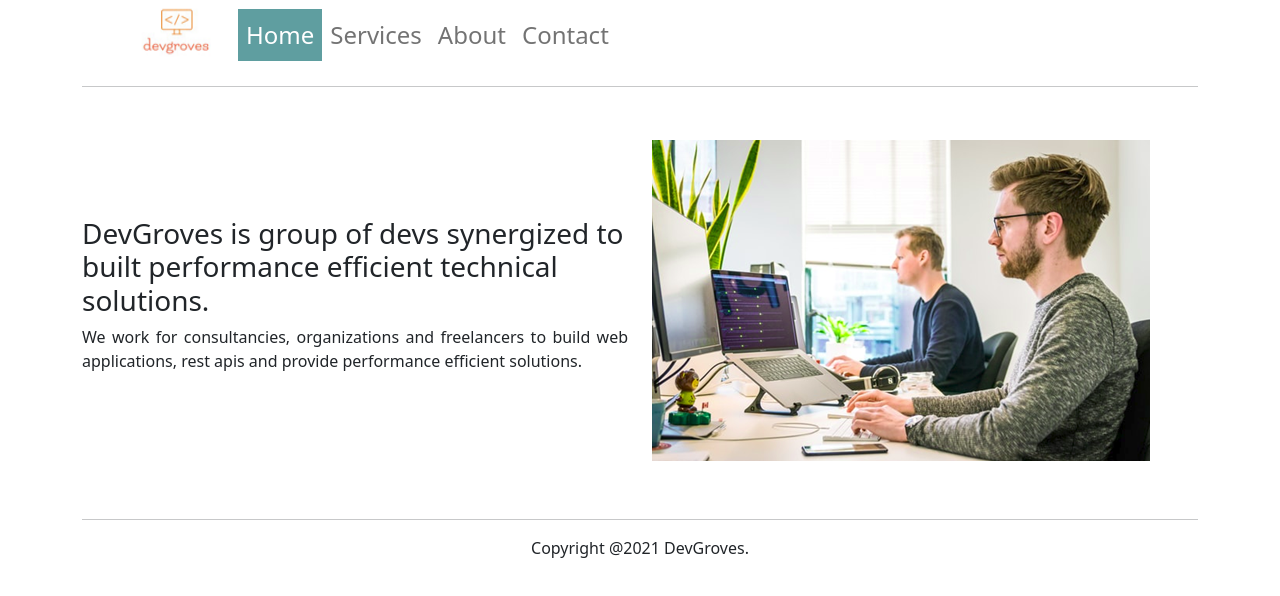
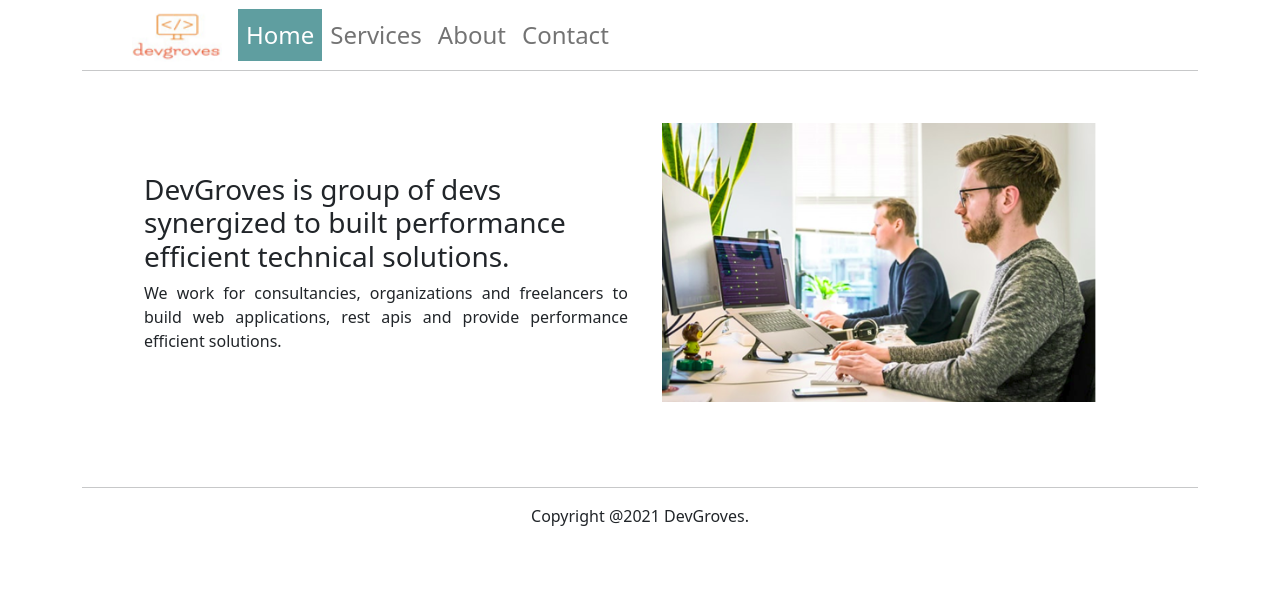
Before and after one commit to devgroves/consultingtemplatebynextjs, a Next.js app: page / in a window 1280 px wide. Shown: the top 596 px of the page. Built offline with nearby package versions, Linux system fonts and the light colour scheme.

Commit message:
Fixing header and bring uniformity among the pages, still image need to be positioned

```diff
--- a/components/Header.jsx
+++ b/components/Header.jsx
@@ -15,7 +15,7 @@ export default function Header() {
       <Container>
         <Navbar className="navbar-bg">
           <Navbar.Brand onClick={() => navigate("home")} >
-            <Image src={Logo} alt="DevGroves" width="90" height="70"/>
+            <Image src={Logo} className="brandlogo" alt="DevGroves" width="90" height="70"/>
           </Navbar.Brand>
           <Navbar.Toggle aria-controls="basic-navbar-nav" />
             <Nav>
@@ -25,7 +25,7 @@ export default function Header() {
               <Nav.Link className={`${router.pathname==="/contact" ? "activeNav" : ""}`} onClick={() => navigate("contact")}>Contact</Nav.Link>
             </Nav>
         </Navbar>
-        <hr></hr>
+        <hr className="zeroMargin"></hr>
       </Container>
     </>
   );
--- a/pages/about.jsx
+++ b/pages/about.jsx
@@ -37,7 +37,6 @@ export default function About() {
             <Image
               src={Image1}
               alt="Picture of the author"
-              className="img-fluid"
             />
           </Col>
         </Row>
--- a/pages/index.js
+++ b/pages/index.js
@@ -35,7 +35,7 @@ export default function Home() {
             <Image
               src={Image1}
               alt="Picture of the author"
-              className="img-fluid"
+              className="img-fluid imgContain"
             />
           </Col>
         </Row>
--- a/pages/services.jsx
+++ b/pages/services.jsx
@@ -20,9 +20,6 @@ export default function Services() {
       <Header />
       <Container>
         <Row className="center container-height">
-          <Col md={6} sm={12}>
-            <Image src={Image1} alt="Picture of the author" />
-          </Col>
           <Col md={6} sm={12}>
             <div className="text-container">
               <h2>We offer the below services:</h2>
@@ -51,6 +48,9 @@ export default function Services() {
               </>
             </div>
           </Col>
+          <Col md={6} sm={12}>
+            <Image src={Image1} alt="Picture of the author" />
+          </Col>
         </Row>
       </Container>
       <Footer />
--- a/styles/common.css
+++ b/styles/common.css
@@ -4,8 +4,9 @@
   justify-content: center;
 }
 
-.container-height {
+.container .container-height {
   height: 400px;
+  margin: 0 50px;
 }
 
 .navbar-nav a {
@@ -16,6 +17,7 @@
   background-color: white;
   height: 70px;
   margin: 0 50px;
+  padding: 0;
 }
 
 .navbar-light .navbar-nav  a:hover {
@@ -32,7 +34,17 @@
   margin: 10px !important;
 }
 
+img.brandlogo {
+  top: 5px !important;
+  margin: 0 !important;
+  object-fit: cover !important;
+}
+
 .container .navbar-light .navbar-nav  a.activeNav {
   color: white;
   background-color: cadetblue;
 }
+
+.zeroMargin {
+  margin: 0;
+}
```
Also changed, not shown: pages/contact.jsx (+4 -4 lines).
